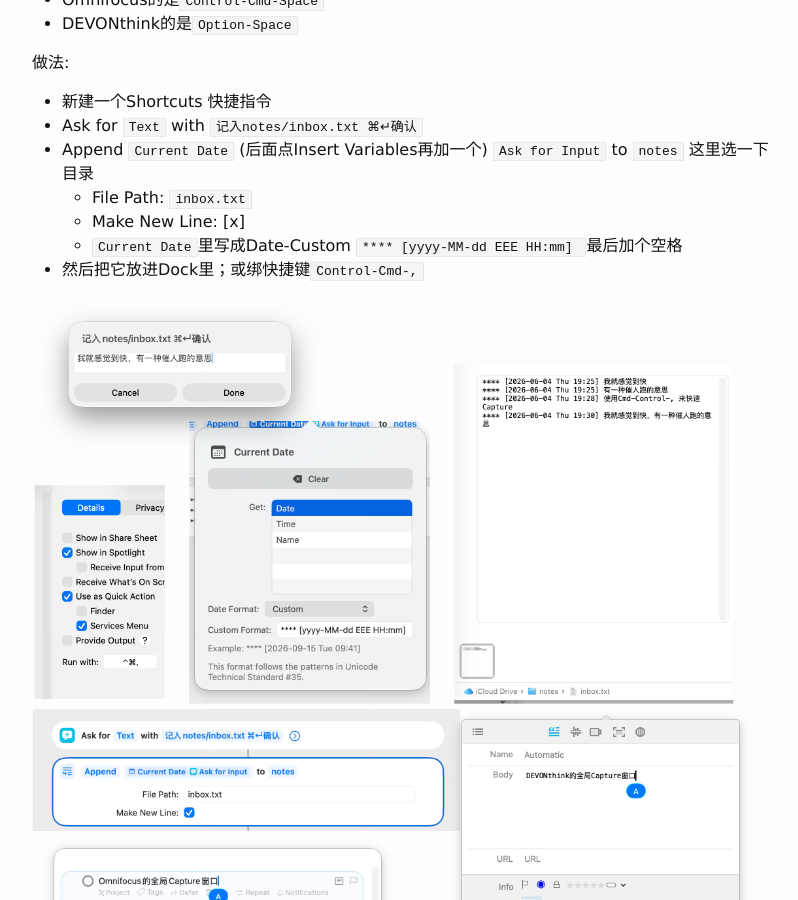
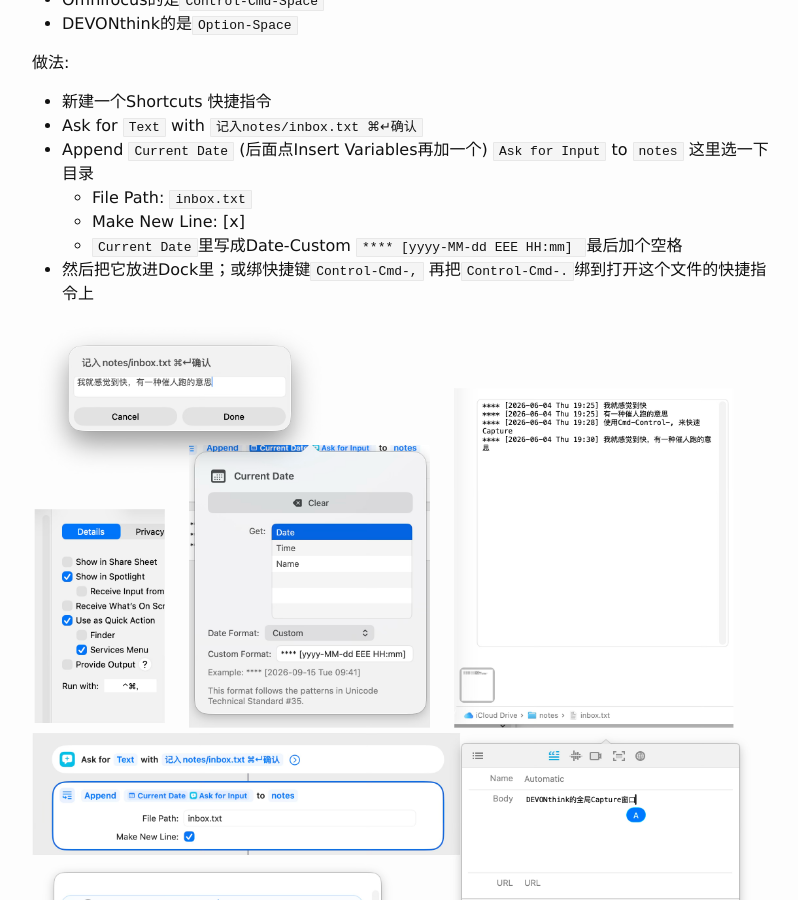
Before and after one commit to scateu/scateu.github.io, a Jekyll site: the page built from _posts/2026-06-04-shortcuts-text-capture.md, in a window 1280 px wide and 900 px high, scrolled down 519 px. Shown: the whole window, without its empty margins (238-1036 px from the left). Built offline with Jekyll 4.4.1, drawn with Linux system fonts in a browser that asks for light colours; nearby versions of some CDN libraries; comment, search, counter and statistics services are not loaded.

Commit message:
Update 2026-06-04-shortcuts-text-capture.md

```diff
--- a/_posts/2026-06-04-shortcuts-text-capture.md
+++ b/_posts/2026-06-04-shortcuts-text-capture.md
@@ -22,7 +22,7 @@
     - File Path: `inbox.txt`
     - Make New Line: [x]
     - `Current Date`里写成Date-Custom `**** [yyyy-MM-dd EEE HH:mm] ` 最后加个空格
- - 然后把它放进Dock里；或绑快捷键`Control-Cmd-,`
+ - 然后把它放进Dock里；或绑快捷键`Control-Cmd-,` 再把`Control-Cmd-.`绑到打开这个文件的快捷指令上
 
 ![]({{ site.imageurl }}/shortcuts-app-text-capture.png)
 
```
